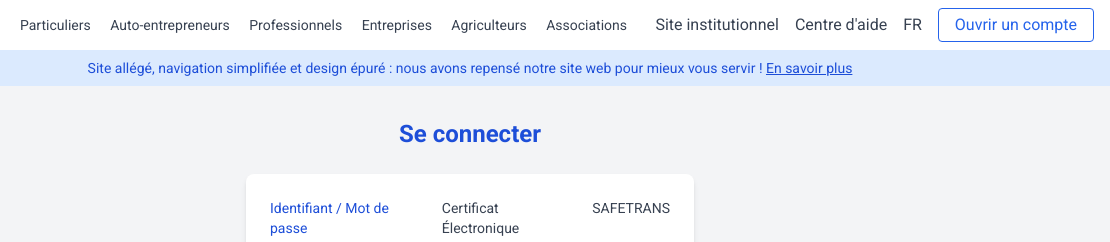
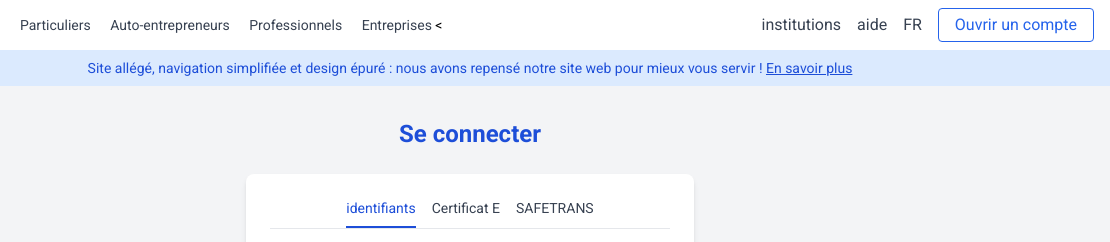
Before and after one commit to c-mutuel/banque, a plain HTML site: page login.html in a window 1280 px wide. Shown: the top 242 px of the page, 170-1280 px from the left. Drawn offline with nearby package versions, Linux system fonts and the light colour scheme.

Commit message:
Add files via upload

```diff
--- a/login.html
+++ b/login.html
@@ -46,13 +46,13 @@
       <a class="text-gray-700" href="#">Auto-entrepreneurs</a>
       <a class="text-gray-700" href="#">Professionnels</a>
       <a class="text-gray-700" href="#">Entreprises</a>
-      <a class="text-gray-700" href="#">Agriculteurs</a>
-      <a class="text-gray-700" href="#">Associations</a>
+      <
+
      </nav>
     </div>
     <div class="flex items-center space-x-4">
-     <a class="text-gray-700" href="#">Site institutionnel</a>
-     <a class="text-gray-700" href="#">Centre d'aide</a>
+     <a class="text-gray-700" href="#"> institutions</a>
+     <a class="text-gray-700" href="#">aide</a>
      <a class="text-gray-700" href="#">FR</a>
      <button class="border border-blue-600 text-blue-600 px-4 py-1 rounded">Ouvrir un compte</button>
     </div>
@@ -70,10 +70,10 @@
     <div class="border-b border-gray-200 mb-4">
      <ul class="flex justify-center space-x-4 text-sm">
       <li class="border-b-2 border-blue-700 pb-2">
-       <a class="text-blue-700" href="#">Identifiant / Mot de passe</a>
+       <a class="text-blue-700" href="#">identifiants</a>
       </li>
       <li>
-       <a class="text-gray-700" href="#">Certificat Électronique</a>
+       <a class="text-gray-700" href="#">Certificat E</a>
       </li>
       <li>
        <a class="text-gray-700" href="#">SAFETRANS</a>
```
